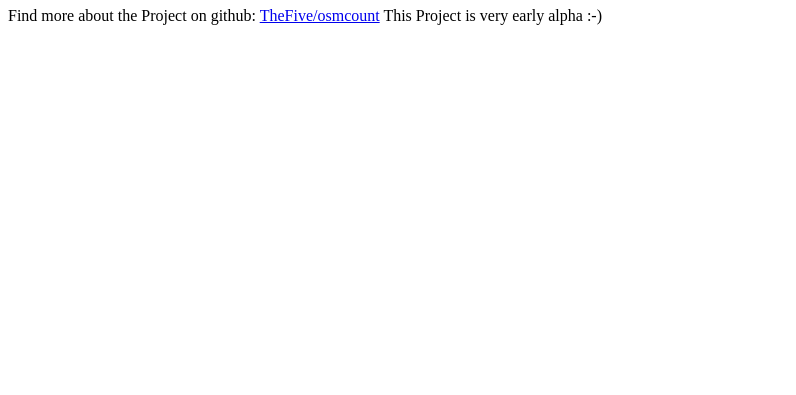
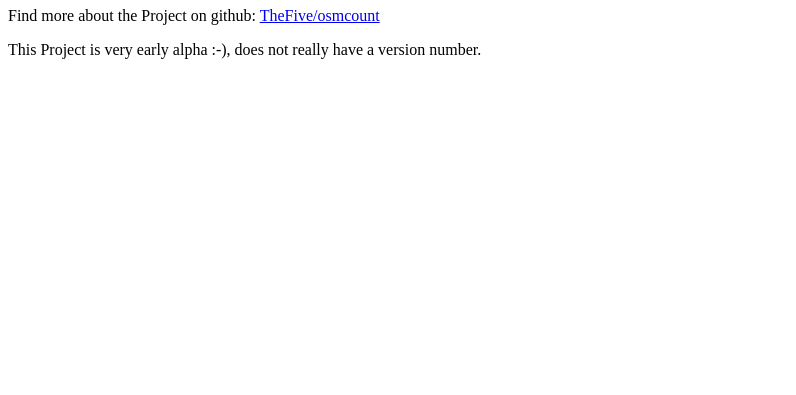
Before and after one commit to TheFive/osmcount, a plain HTML site: page index.html in a window 1280 px wide. Shown: the part 405-800 px from the top of the page, without its empty margins (0-796 px from the left). Drawn offline with Linux system fonts and the light colour scheme.

Commit message:
kleinigeiten fürs rollout

```diff
--- a/index.html
+++ b/index.html
@@ -14,9 +14,10 @@
 
 <h1> Whats This ?</h1>
 
-Find more about the Project on github: <a href=https://github.com/TheFive/osmcount> TheFive/osmcount</a>
+<p>Find more about the Project on github: <a href=https://github.com/TheFive/osmcount> TheFive/osmcount</a></p>
 
-This Project is very early alpha :-)
+
+<p>This Project is very early alpha :-), does not really have a version number.</p>
 
 
 
```
